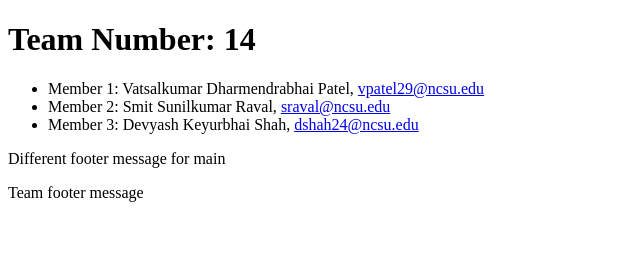
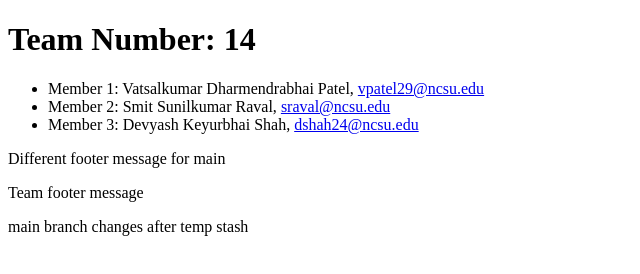
Before and after one commit to vsd-fall2024se/hw5, a plain HTML site: page index.html in a window 1280 px wide. Shown: the whole page, without its empty margins (0-640 px from the left). Drawn offline with Linux system fonts and the light colour scheme.

Commit message:
main branch update after temp stash

```diff
--- a/index.html
+++ b/index.html
@@ -25,3 +25,4 @@
 </html>
 <footer><p>Different footer message for main</p></footer>
 <footer><p>Team footer message</p></footer>
+<p>main branch changes after temp stash</p>
```
